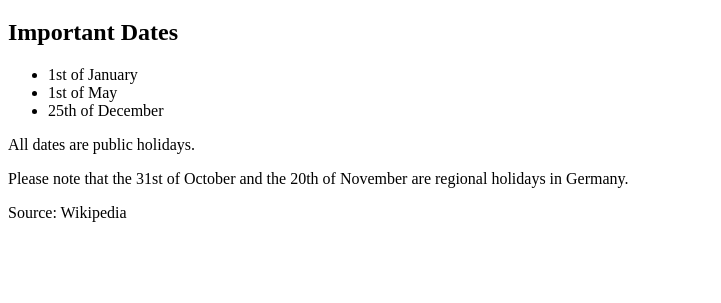
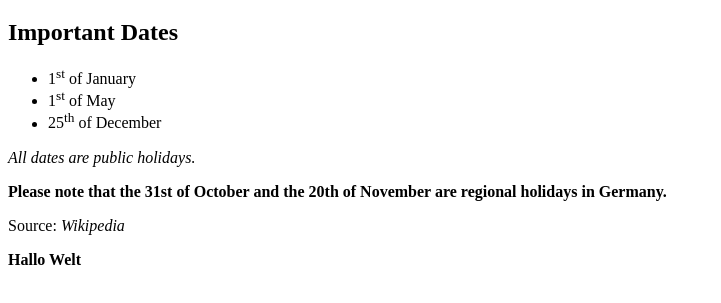
Before and after one commit to fbw-d09/uib-typography-inline-imadteryaki, a website: page index.html in a window 1280 px wide. Shown: the part 61-364 px from the top of the page, without its empty margins (0-721 px from the left). Drawn offline with Linux system fonts and the light colour scheme.

Commit message:
Exercise Done

```diff
--- a/index.html
+++ b/index.html
@@ -16,20 +16,21 @@
     <main>
         <h2>Important Dates</h2>
         <ul>
-            <li>1st of January</li>
-            <li>1st of May</li>
-            <li>25th of December</li>
+            <li>1<sup>st</sup> of January</li>
+            <li>1<sup>st</sup> of May</li>
+            <li>25<sup>th</sup> of December</li>
         </ul>
 
-        <p class="holidays">All dates are public holidays.</p>
+        <p class="holidays"> <i>All dates are public holidays.</i> </p>
 
         <p class="note">
-            Please note that the 31st of October and the 20th of
-                November are regional holidays in Germany.
+            <b>Please note that the 31st of October and the 20th of
+                November are regional holidays in Germany.</b>
         </p>
     </main>
 
     <footer>
-        <p>Source: Wikipedia</p>
+        <p>Source: <i>Wikipedia</i></p>
     </footer>
+    <strong>Hallo Welt </strong>
 </body>
```
